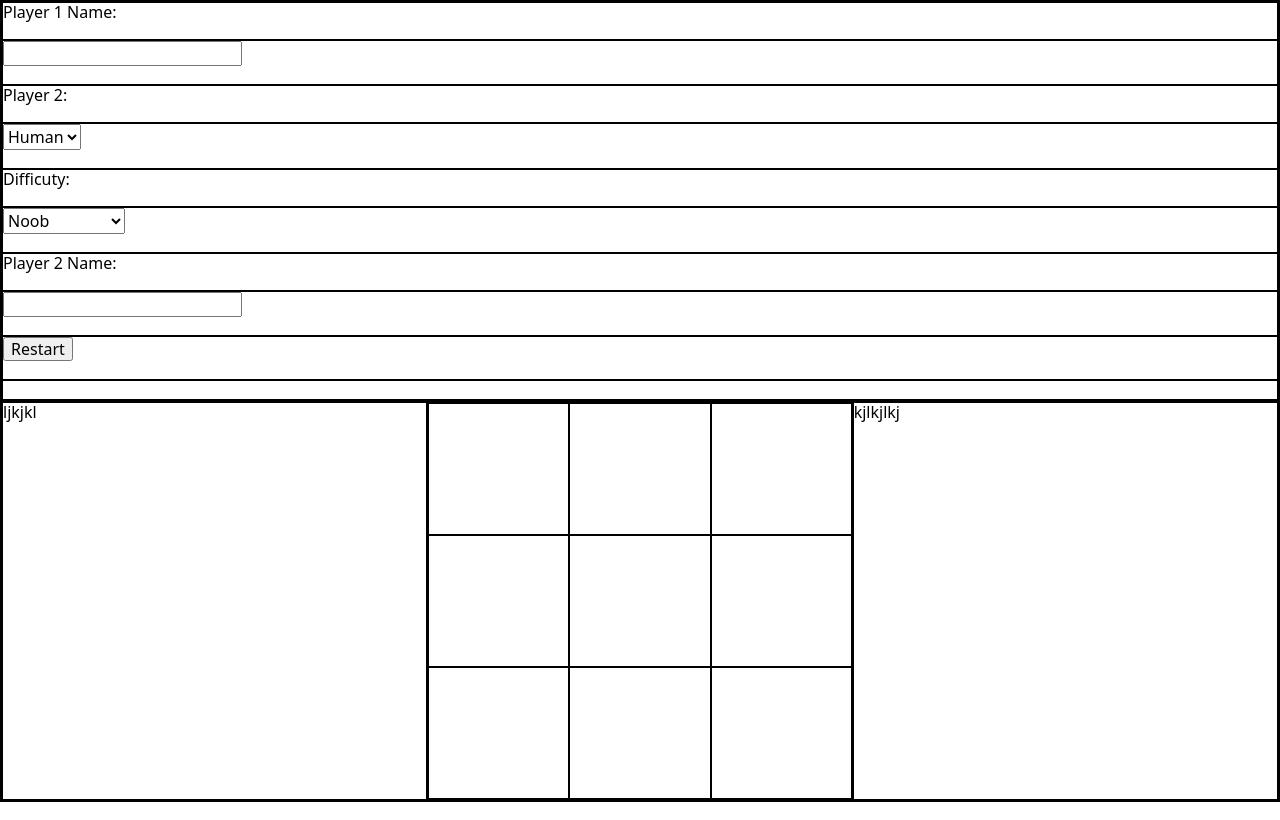
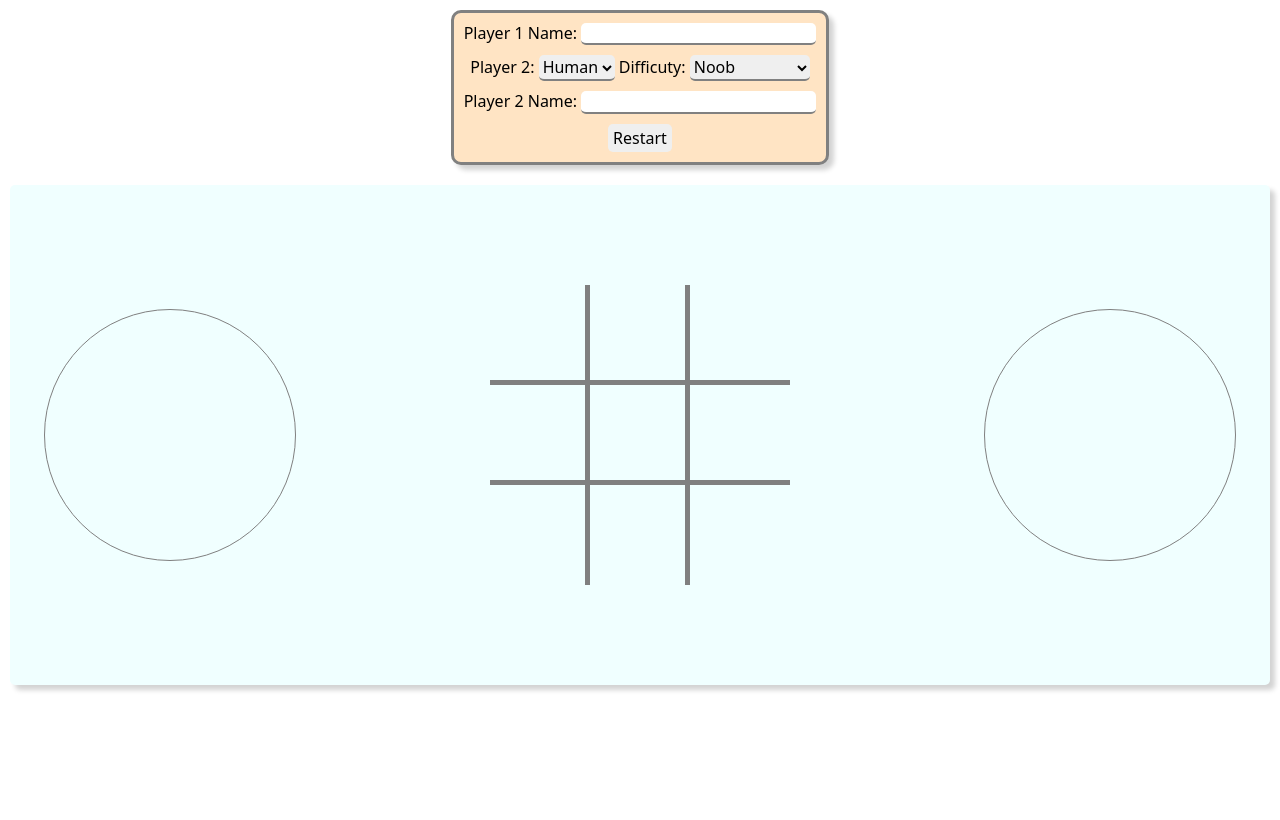
Before and after one commit to YounesBardach/tic-tac-toe, a plain HTML site: page index.html in a window 1280 px wide. Both pictures are taken after a click on the button "Start". Drawn offline with nearby package versions, Linux system fonts and the light colour scheme.

Commit message:
Add styling to gameboard and display

```diff
--- a/css/style.css
+++ b/css/style.css
@@ -97,26 +97,86 @@
 
 body {
   font-size: var(--font-size--default);
+  word-break: break-all;
   min-height: 100vh;
 }
 
-.border {
-  border: 1px solid black;
+.gray-rounded {
+  border: none;
+  border-bottom: 2px solid gray;
+  border-radius: 5px;
+}
+
+.shadow {
+  border: none;
+  padding: 0.5rem;
+}
+
+.shadow:active {
+  box-shadow: inset 1px 2px 5px gray;
+  transform: translateX(1px) translateY(1px);
+  background-color: #e5e5e5;
+}
+
+.btb,
+.rb {
+  opacity: 0;
+}
+
+.btb {
+  border-bottom: 5px solid gray;
+}
+
+.rb {
+  border-right: 5px solid gray;
+}
+
+.transop-btb,
+.transop-rb {
+  opacity: 1;
+  transition: opacity 1s ease-in-out;
 }
 
 .container {
+  min-height: inherit;
+  padding: 1rem;
+}
+
+.display-container {
   display: grid;
-  grid-template-rows: 1fr 1fr;
-  min-height: inherit;
 }
 
 .display {
-display: grid;
+  align-self: center;
+  justify-self: center;
+  display: grid;
+  justify-items: center;
+  gap: 1rem;
+  padding: 1rem;
+  border: 3px solid gray;
+  border-radius: 10px;
+  background-color: bisque;
+  box-shadow: 5px 5px 5px lightgray;
+  margin-bottom: 2rem;
+}
+
+.game-container {
+  display: grid;
 }
 
 .game {
-  grid-template-columns: 1fr 1fr 1fr;
+  min-height: 60vh;
   display: grid;
+  grid-template-columns: repeat(3, 300px);
+  grid-template-rows: 300px;
+  align-items: center;
+  justify-items: center;
+  align-content: center;
+  justify-content: space-between;
+  border-radius: 5px;
+  padding: 1rem;
+  background-color: azure;
+  box-shadow: 5px 5px 5px lightgrey;
 }
 
 .game-container {
@@ -126,5 +186,101 @@ display: grid;
 
 .gameboard {
   display: grid;
-  grid-template: 1fr 1fr 1fr / 1fr 1fr 1fr;
+  grid-template: repeat(3, 100px) / repeat(3, 100px);
+  font-size: 0;
 }
+
+.player-one,
+.player-two {
+  display: grid;
+  align-content: center;
+  justify-content: center;
+  font-size: 2.6rem;
+  font-weight: bold;
+  text-align: center;
+  height: 80%;
+  width: 80%;
+  opacity: 0;
+  border-radius: 50%;
+  border: 1px solid gray;
+  padding: 0.5rem;
+}
+
+.player-one {
+  color: blue;
+}
+
+.player-two {
+  color: red;
+}
+
+.player-noob,
+.player-average,
+.player-deus {
+  background-size: cover;
+  background-repeat: no-repeat;
+}
+
+.player-noob {
+  background-image: url(../img/noob-rx.jpg);
+}
+
+.player-average {
+  background-image: url(../img/average-ultra.jpg);
+  background-position: 53%;
+}
+
+.player-deus {
+  background-image: url(../img/deus-ex-machina.jpg);
+  background-position: 90%;
+}
+
+.transop-pone,
+.transop-ptwo {
+  opacity: 1;
+  transition: opacity 1s ease-in-out;
+}
+
+.xmark-zero,
+.omark-zero {
+  background-position: 50%;
+  background-size: 0;
+  background-repeat: no-repeat;
+}
+
+.xmark-one,
+.omark-one {
+  background-size: 80%;
+  transition: background-size 0.5s ease-in-out;
+}
+
+.xmark-one {
+  background-image: url(../img/xmark.svg);
+}
+
+.omark-one {
+  background-image: url(../img/omark.svg);
+}
+
+.result {
+  display: none;
+  background-color: azure;
+  border-style: outset;
+  border-radius: 5px;
+  padding: 0.5rem;
+}
+
+.result-show {
+  display: block;
+}
+
+.winner {
+  border: 5px solid #e1c634;
+  transition: border 1s ease-in-out;
+}
+
+/* Attributions:
+Photo by Kindel Media: https://www.pexels.com/photo/a-technological-advance-robotic-sensor-9028867/
+Photo by Pavel Danilyuk: https://www.pexels.com/photo/close-up-shot-of-white-robot-toy-8294606/
+Green Digital Text On A Person by Scopio from NounProject.com
+*/
--- a/index.html
+++ b/index.html
@@ -14,45 +14,52 @@
     <link rel="manifest" href="/site.webmanifest" />
   </head>
   <body>
-    <div class="border container">
-      <div class="border display">
-        <div class="border"><label for="">Player 1 Name:</label></div>
-        <div class="border"><input type="text" id="player-one"/></div>
-        <div class="border"><label for="">Player 2:</label></div>
-        <div class="border">
-          <select name="" id="">
+    <div class="container">
+      <div class="display-container">
+        <div class="display">
+          <div>
+            <span><label for="">Player 1 Name:</label></span>
+            <span><input type="text" id="player-one" class="gray-rounded"/></span>
+          </div>
+          <div>
+            <span><label for="">Player 2:</label></span>
+            <span>
+              <select name="" id="" class="gray-rounded">
                 <option value="">Human</option>
                 <option value="AI" class="AI">AI</option>
               </select>
-        </div>
-        <div class="border"><label for="">Difficuty:</label></div>
-        <div class="border">
-          <select name="" id="">
+            </span>
+            <span><label for="">Difficuty:</label></span>
+            <span>
+              <select name="" id="" class="gray-rounded">
                 <option value="" class="noob">Noob</option>
                 <option value="" class="average">Average</option>
                 <option value="" class="machine-god">Machine God</option>
               </select>
+            </span>
           </div>
-        <div class="border"><label for="">Player 2 Name:</label></div>
-        <div class="border"><input type="text" id="player-two"/></div>
-        <div class="border"><button class="start">Start</button></div>
-        <div class="border result"></div>
+          <div>
+            <span><label for="">Player 2 Name:</label></span>
+            <span><input type="text" id="player-two" class="gray-rounded"/></span>
           </div>
-      <div class="border game">
-        <div class="border player-one">ljkjkl</div>
-        <div class="border gameboard">
-          <div></div>
-          <div></div>
-          <div></div>
-          <div></div>
-          <div></div>
-          <div></div>
-          <div></div>
-          <div></div>
-          <div></div>
+          <div class="result"></div>
+          <div><button class="start gray-rounded shadow">Start</button></div>
         </div>
-        <div class="border player-two">kjlkjlkj</div>
       </div>
+      <div class="game">
+        <div class="player-one"></div>
+        <div class="gameboard">
+          <div class="btb rb xmark-zero omark-zero"></div>
+          <div class="btb rb xmark-zero omark-zero"></div>
+          <div class="btb xmark-zero omark-zero"></div>
+          <div class="btb rb xmark-zero omark-zero"></div>
+          <div class="btb rb xmark-zero omark-zero"></div>
+          <div class="btb xmark-zero omark-zero"></div>
+          <div class="rb mark-container xmark-zero omark-zero"></div>
+          <div class="rb mark-container xmark-zero omark-zero"></div>
+          <div class="xmark-zero omark-zero"></div>
+        </div>
+        <div class="player-two"></div>
     </div>
   </body>
 </html>
--- a/js/script.js
+++ b/js/script.js
@@ -16,10 +16,29 @@ const gameboard = (() => {
   const emptyPositions = () => {
     return positions.filter((position) => position.textContent == "");
   };
-  const render = () => {
-    positions.map((position) => position.classList.add("border"));
+  const renderBoard = () => {
+    let indexes = [0, 1, 3, 4, 6, 7];
+    positions.map((position) => {
+      if (positions.indexOf(position) < 6) {
+        position.classList.remove("transop-btb");
+      }
+      if (indexes.includes(positions.indexOf(position))) {
+        position.classList.remove("transop-rb");
+      }
+    });
+    let show = () => {
+      positions.map((position) => {
+        if (positions.indexOf(position) < 6) {
+          position.classList.add("transop-btb");
+        }
+        if (indexes.includes(positions.indexOf(position))) {
+          position.classList.add("transop-rb");
+        }
+      });
+    };
+    setTimeout(show, 200);
   };
-  return { positions, lines, emptyPositions, render };
+  return { positions, lines, emptyPositions, renderBoard };
 })();
 
 const player = (name, mark, difficulty = "human") => {
@@ -143,38 +162,6 @@ const player = (name, mark, difficulty = "human") => {
 
 const players = {};
 
-const dom = (() => {
-  const playerOneInput = document.querySelector("#player-one");
-  const playerTwoInput = document.querySelector("#player-two");
-  const AI = document.querySelector(".AI");
-  const noob = document.querySelector(".noob");
-  const average = document.querySelector(".average");
-  const machineGod = document.querySelector(".machine-god");
-  const resultDisplay = document.querySelector(".result");
-  const startBUtton = document.querySelector(".start");
-
-  startBUtton.addEventListener("click", () => {
-    gameboard.render();
-    startBUtton.textContent = "Restart";
-    gameboard.positions.map((position) => position.click());
-    players.playerOne = player(playerOneInput.value, "X");
-    if (AI.selected) {
-      if (noob.selected) {
-        players.playerTwo = player(AI.value, "O", "noob");
-      } else if (average.selected) {
-        players.playerTwo = player(AI.value, "O", "average");
-      } else if (machineGod.selected) {
-        players.playerTwo = player(AI.value, "O", "machine-god");
-      }
-    } else {
-      players.playerTwo = player(playerTwoInput.value, "O");
-    }
-    game.play(players.playerOne);
-  });
-
-  return {resultDisplay}
-})();
-
 const game = (() => {
   const checkWinner = () => {
     for (let i = 0; i < 8; i++) {
@@ -200,22 +187,31 @@ const game = (() => {
     let winner = checkWinner();
     if (winner == 0) {
       dom.resultDisplay.textContent = "Draw";
+      dom.resultDisplay.classList.add("result-show");
       return 1;
     }
     if (winner == 1) {
       dom.resultDisplay.textContent = `Tic Tac, Toe, three in a row! Winner: ${players.playerTwo.name}`;
+      dom.resultDisplay.classList.add("result-show");
+      dom.playerTwoDisplay.classList.add("winner");
       return 1;
     }
     if (winner == -1) {
       dom.resultDisplay.textContent = `Tic Tac, Toe, three in a row! Winner: ${players.playerOne.name}`;
+      dom.resultDisplay.classList.add("result-show");
+      dom.playerOneDisplay.classList.add("winner");
       return 1;
     }
   };
 
   const wipeScore = () => {
     dom.resultDisplay.textContent = "";
+    dom.resultDisplay.classList.remove("result-show");
+    dom.playerOneDisplay.classList.remove("winner");
+    dom.playerTwoDisplay.classList.remove("winner");
     gameboard.positions.map((position) => {
       position.textContent = "";
+      position.classList.remove("xmark-one", "omark-one");
     });
   };
 
@@ -234,6 +230,11 @@ const game = (() => {
           return;
         }
         position.textContent = `${player.mark}`;
+        if (position.textContent == "X") {
+          position.classList.add("xmark-one");
+        } else {
+          position.classList.add("omark-one");
+        }
         let winner = displayWinner();
         if (winner) {
           return;
@@ -260,3 +261,63 @@ const game = (() => {
   };
   return { play, checkWinner };
 })();
+
+const dom = (() => {
+  const playerOneInput = document.querySelector("#player-one");
+  const playerOneDisplay = document.querySelector(".player-one");
+  const playerTwoInput = document.querySelector("#player-two");
+  const playerTwoDisplay = document.querySelector(".player-two");
+  const AI = document.querySelector(".AI");
+  const noob = document.querySelector(".noob");
+  const average = document.querySelector(".average");
+  const machineGod = document.querySelector(".machine-god");
+  const resultDisplay = document.querySelector(".result");
+  const startBUtton = document.querySelector(".start");
+
+  startBUtton.addEventListener("click", () => {
+    gameboard.renderBoard();
+    startBUtton.textContent = "Restart";
+    gameboard.positions.map((position) => position.click());
+    players.playerOne = player(playerOneInput.value, "X");
+    playerOneDisplay.textContent = playerOneInput.value;
+    playerTwoDisplay.textContent = "";
+    if (AI.selected) {
+      if (noob.selected) {
+        playerTwoInput.value = "Noob-RX";
+        players.playerTwo = player(playerTwoInput.value, "O", "noob");
+      } else if (average.selected) {
+        playerTwoInput.value = "Average-ultra";
+        players.playerTwo = player(playerTwoInput.value, "O", "average");
+      } else if (machineGod.selected) {
+        playerTwoInput.value = "Deus Ex Machina";
+        players.playerTwo = player(playerTwoInput.value, "O", "machine-god");
+      }
+      playerTwoInput.value = "";
+    } else {
+      players.playerTwo = player(playerTwoInput.value, "O");
+      playerTwoDisplay.textContent = playerTwoInput.value;
+    }
+    playerOneDisplay.classList.remove("transop-pone");
+    playerTwoDisplay.classList.remove(
+      "transop-ptwo",
+      "player-noob",
+      "player-average",
+      "player-deus"
+    );
+    let show = () => {
+      playerOneDisplay.classList.add("transop-pone");
+      playerTwoDisplay.classList.add("transop-ptwo");
+      if (players.playerTwo.name == "Noob-RX") {
+        playerTwoDisplay.classList.add("player-noob");
+      } else if (players.playerTwo.name == "Average-ultra") {
+        playerTwoDisplay.classList.add("player-average");
+      } else if (players.playerTwo.name == "Deus Ex Machina") {
+        playerTwoDisplay.classList.add("player-deus");
+      }
+    };
+    setTimeout(show, 200);
+    game.play(players.playerOne);
+  });
+
+  return { resultDisplay, playerOneDisplay, playerTwoDisplay };
+})();
```
Also changed, not shown: img/deus-ex-machina.jpg (added), img/noob-rx.jpg (added), img/omark.svg (added), img/xmark.svg (added), 1 other file. Lines whose indentation alone changed are shown as unchanged.
